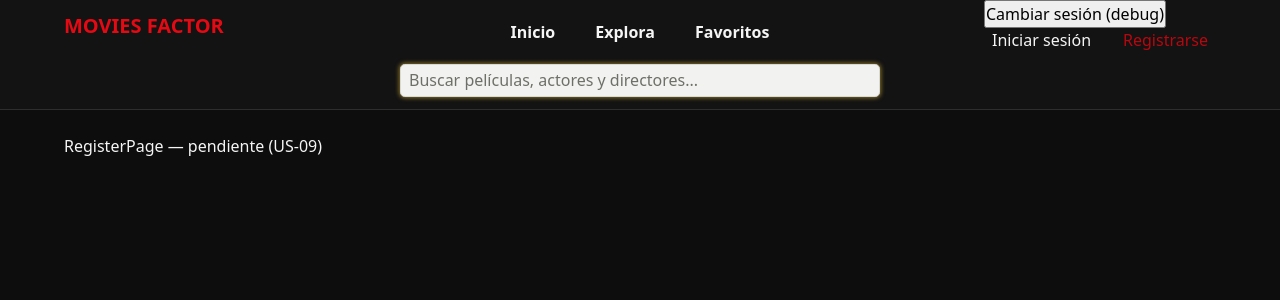
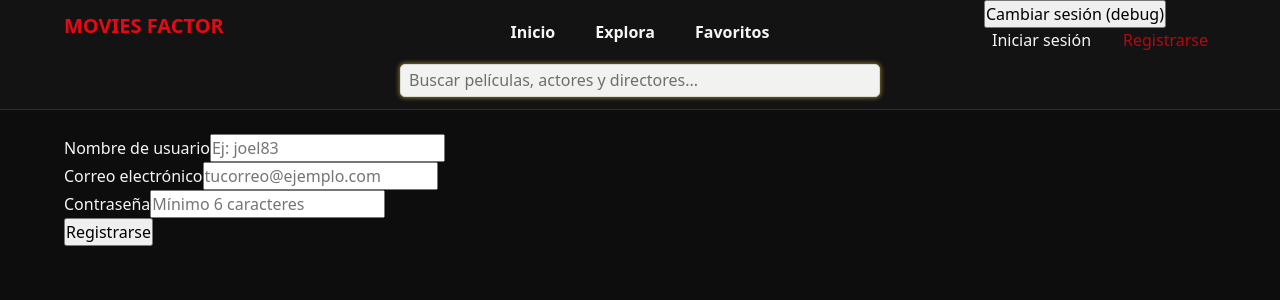
Before and after one commit to Joel-Gandalf/S5_Movies, a React (Vite) app in the folder frontend/: page /register in a window 1280 px wide. Shown: the top 300 px of the page. Built offline with nearby package versions, Linux system fonts and the light colour scheme.

Commit message:
feat(auth): add RegisterPage with client-side validation (simulated submit)

```diff
--- a/frontend/src/pages/RegisterPage.tsx
+++ b/frontend/src/pages/RegisterPage.tsx
@@ -1 +1,73 @@
-export const RegisterPage = () => <p>RegisterPage — pendiente (US-09)</p>
+import { useForm } from "react-hook-form";
+import type { SubmitHandler } from "react-hook-form";
+import { FormField } from "../components/FormField";
+import type { RegisterFormData } from "../types/RegisterFormData";
+import { USERNAME_MIN_LENGTH, USERNAME_MAX_LENGTH } from "../config/authConfig";
+
+const EMAIL_PATTERN = /^\S+@\S+\.\S+$/;
+
+export const RegisterPage = () => {
+    const {
+        register,
+        handleSubmit,
+        formState: { errors },
+    } = useForm<RegisterFormData>();
+
+    const onSubmit: SubmitHandler<RegisterFormData> = (data) => {
+        console.log("Datos del formulario (envío simulado):", data);
+    };
+
+    return (
+        <form onSubmit={handleSubmit(onSubmit)}>
+            <FormField
+                id="username"
+                label="Nombre de usuario"
+                type="text"
+                autoComplete="username"
+                placeholder="Ej: joel83"
+                error={errors.username?.message}
+                registration={register("username", {
+                    required: "El nombre de usuario es obligatorio",
+                    minLength: {
+                        value: USERNAME_MIN_LENGTH,
+                        message: `Mínimo ${USERNAME_MIN_LENGTH} caracteres`,
+                    },
+                    maxLength: {
+                        value: USERNAME_MAX_LENGTH,
+                        message: `Máximo ${USERNAME_MAX_LENGTH} caracteres`,
+                    },
+                })}
+            />
+
+            <FormField
+                id="email"
+                label="Correo electrónico"
+                type="email"
+                autoComplete="email"
+                placeholder="tucorreo@ejemplo.com"
+                error={errors.email?.message}
+                registration={register("email", {
+                    required: "El correo electrónico es obligatorio",
+                    pattern: {
+                        value: EMAIL_PATTERN,
+                        message: "El formato del correo no es válido",
+                    },
+                })}
+            />
+
+            <FormField
+                id="password"
+                label="Contraseña"
+                type="password"
+                autoComplete="new-password"
+                placeholder="Mínimo 6 caracteres"
+                error={errors.password?.message}
+                registration={register("password", {
+                    required: "La contraseña es obligatoria",
+                })}
+            />
+
+            <button type="submit">Registrarse</button>
+        </form>
+    );
+};
```
